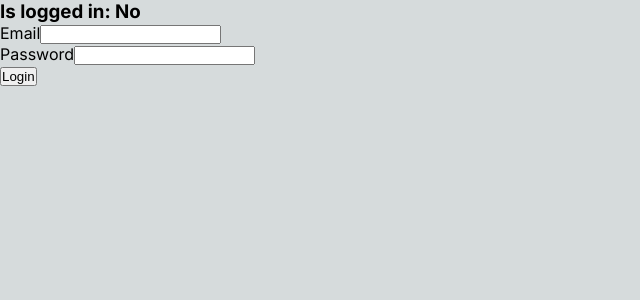
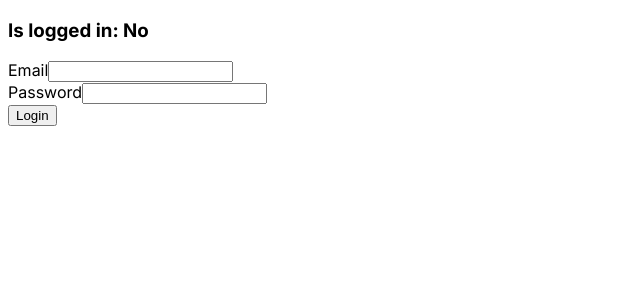
Before and after one commit to paulnicolet/iron-vision, a Next.js app: page /login in a window 1280 px wide. Shown: the top 300 px of the page, without its empty margins (0-640 px from the left). Built offline with nearby package versions, Linux system fonts and the light colour scheme; no server answers.

Commit message:
Remove CSS

```diff
--- a/app/globals.css
+++ /dev/null
@@ -1,42 +0,0 @@
-:root {
-  --font-mono: ui-monospace, menlo, monaco, 'Cascadia Mono', 'Segoe UI Mono',
-    'Roboto Mono', 'Oxygen Mono', 'Ubuntu Monospace', 'Source Code Pro',
-    'Fira Mono', 'Droid Sans Mono', 'Courier New', monospace;
-  --foreground-rgb: 0, 0, 0;
-  --background-rgb: 214, 219, 220;
-}
-
-@media (prefers-color-scheme: dark) {
-  :root {
-    --foreground-rgb: 255, 255, 255;
-    --background-rgb: 0, 0, 0;
-  }
-}
-
-* {
-  box-sizing: border-box;
-  padding: 0;
-  margin: 0;
-}
-
-html,
-body {
-  max-width: 100vw;
-  overflow-x: hidden;
-}
-
-body {
-  color: rgb(var(--foreground-rgb));
-  background: rgb(var(--background-rgb));
-}
-
-a {
-  color: inherit;
-  text-decoration: none;
-}
-
-@media (prefers-color-scheme: dark) {
-  html {
-    color-scheme: dark;
-  }
-}
--- a/app/layout.tsx
+++ b/app/layout.tsx
@@ -1,5 +1,3 @@
-import './globals.css';
-
 import type { Metadata } from 'next';
 import { Inter } from 'next/font/google';
 
```
Also changed, not shown: app/page.module.css (added).
